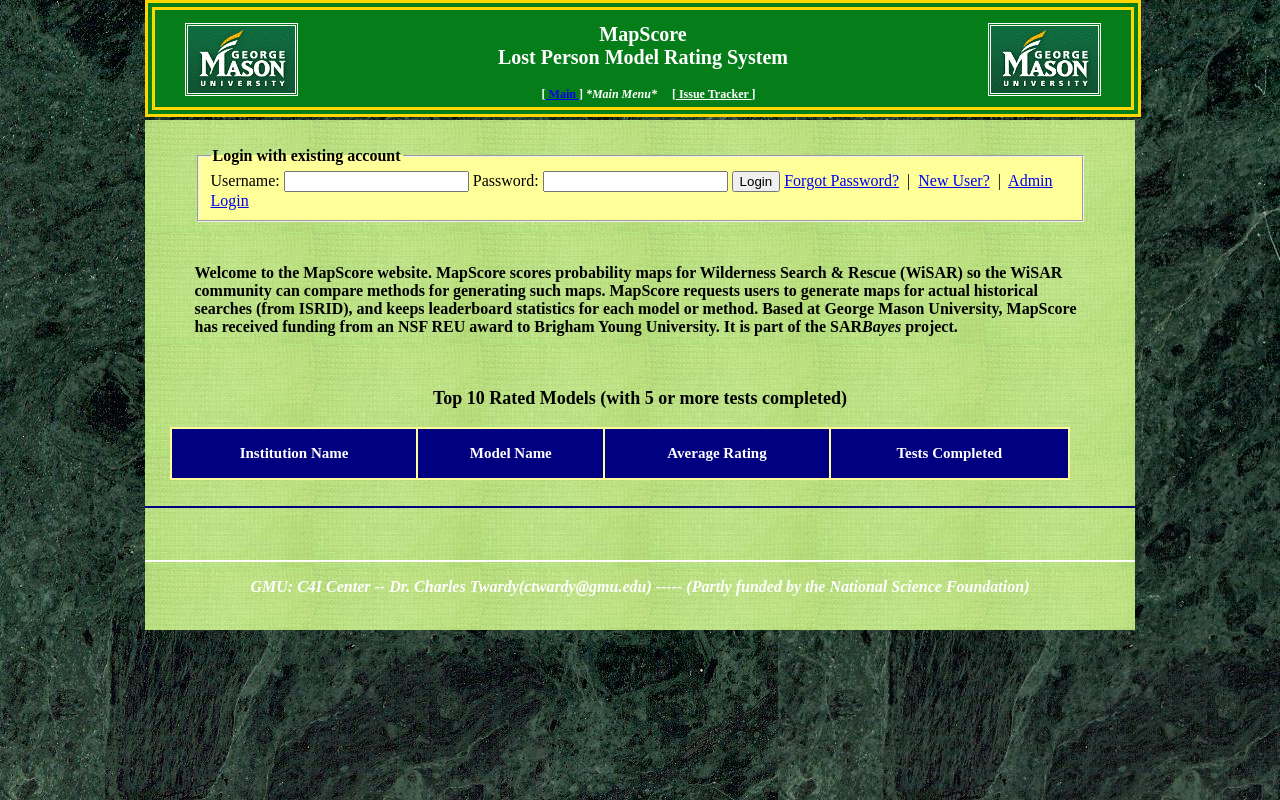
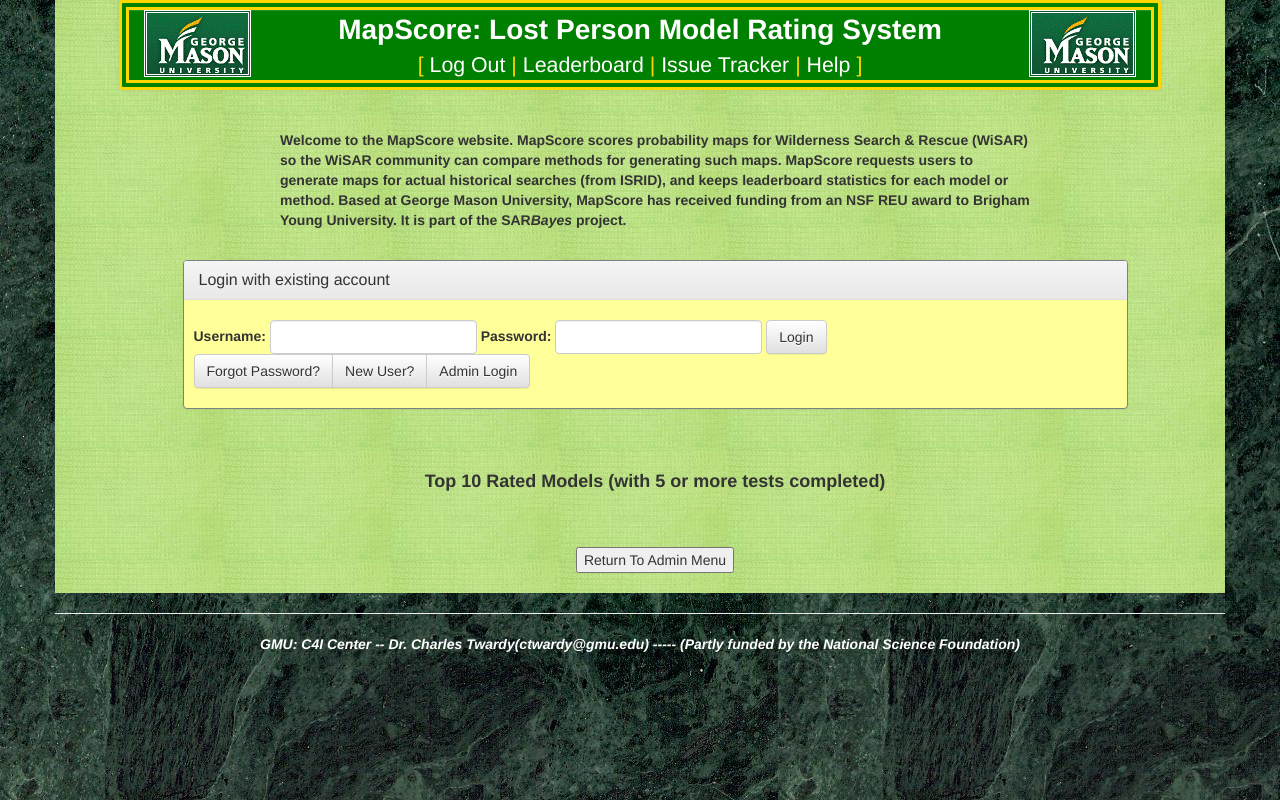
Before and after one commit to ctwardy/mapscore, a Django app: template templates/Main.html in a window 1280 px wide. Run offline with Django 3.2, Linux system fonts and the light colour scheme; the template is opened without the code that fills it, so the values that code supplies are empty; some libraries are stand-ins or nearby versions.

Commit message:
started moving over some pages to new templates

```diff
--- a/templates/Main.html
+++ b/templates/Main.html
@@ -1,48 +1,12 @@
-{% include "header_external.html" %}
+{% extends "leaderboard_base.html" %}
 
+{% block board_title %}
 
-<div style =' margin-left: 0% ; margin-top: 120px; margin-right: 0%; margin-bottom: 0px; color:black; overflow-y:hidden; overflow-x:hidden;'  >
-
-  <div style = 'padding-left:5%; padding-right:5%' >
-
-    <div style = '' >
-      <br>
-      <div style = 'padding-top: 1%; padding-bottom: 1%;'>
-        <div style = 'padding-left:0%'>
-          <fieldset style='background-color:#FFFF99; DISPLAY:inline;'>
-            <legend style="font-weight:bold;">Login with existing account</legend>
-            <form style = 'DISPLAY:inline;' action = "/account/" method = "post" name = "Login ">
-                {% csrf_token %}
-              Username: <Input maxlength = '30' type = "text" name = "Username">
-              Password: <Input maxlength = '30' type = "password" name = "Password">
-              <button type="submit" name="Login">Login</button>
-            </form>
-            <!--
-            <form style = 'DISPLAY:inline;' action="/password_reset">
-              <input type="submit" value="Forgot Password?">
-            </form>
-            -->
-            <a href="/password_reset/">Forgot Password?</a> &nbsp;|&nbsp;
-            <a href="/reg_conditions/">New User?</a> &nbsp;|&nbsp;
-            <a href="/admin_login/">Admin Login</a>
-          </fieldset>
-          <!--
-          <fieldset style='background-color:#FFFF99;DISPLAY:inline;'>
-            <legend style="font-weight:bold;">Don't have an account? </legend>
-            <form style='DISPLAY:inline;' action = "/reg_conditions/" method = "get" name = "Return to Main Menu">
-              <button name = "Register New Account" type = "submit" value = "HTML" style ='border:ridge;background-color:orange;border-color:black;color:black ;width:200px;height:25px'>
-                Register New Account
-              </button>
-            </form>
-          </fieldset>
-          -->
-        </div>
-      </div>
-    </div>
-
-    <br>
-
-    <p><b> Welcome to the MapScore website. MapScore scores
+<div class="container">
+  <div class="row top-buffer">
+    <div class="col-md-8 col-centered">
+      <p><b>
+        Welcome to the MapScore website. MapScore scores
         probability maps for Wilderness Search &amp; Rescue (WiSAR) so
         the WiSAR community can compare methods for generating such
         maps. MapScore requests users to generate maps for actual
@@ -51,63 +15,43 @@
         University, MapScore has received funding from an NSF REU
         award to Brigham Young University. It is part of the
         SAR<i>Bayes</i> project.
-    </b></p>
+      </b></p>
+    </div><!-- col -->
+  </div><!-- row -->
+</div><!-- container -->
+<div class="container">
+  <div class="row top-buffer">
+    <div class='col-md-10 col-centered'>
+      <div class="panel panel-default"
+        style="background-color:#FFFF99;border:1px solid gray;">
+        <div class="panel-heading">
+          <h3 class="panel-title">Login with existing account</h3>
+        </div>
+        <div class="panel-body" style="display:inline;">
+          <form class="form-inline" style="padding-left:10px;" action="/account/" method="post" name="Login">
+            {% csrf_token %}
+            <label for="username-input">Username:</label>
+            <input id="username-input" class="form-control" maxlength='30' type="text" name="Username">
+            <label for="password-input">Password:</label>
+            <input id="password-input" class="form-control" maxlength='30' type="password" name="Password">
+            <button class="btn btn-default "type="submit" name="Login">Login</button>
+            <div class="btn-group">
+              <a class="btn btn-default"href="/password_reset/">Forgot Password?</a>
+              <a class="btn btn-default"href="/reg_conditions/">New User?</a>
+              <a class="btn btn-default"href="/admin_login/">Admin Login</a>
+            </div><!-- btn-group -->
+          </form>
+        </div><!-- panel-body -->
+      </div><!-- panel -->
+    </div><!-- /col -->
+  </div><!-- /row -->
+  <br>
+</div><!-- container -->
 
+<br>
+<p class="text-center" style='font-size:18px'>
+  <b>Top 10 Rated Models (with 5 or more tests completed) </b>
+</p>
+{% endblock board_title %}
 
-    <br>
-</div>
-     <center> <p style ='font-size:18px'> <b>Top 10 Rated Models (with
-     5 or more tests completed) </b> </p></center>
-
-
-    <div style ='padding-left:25px'>
-    <table border = "0" style = " font-size:15px; width:900px"  bgcolor = '#FFFF99'>
-    <tr style ='color:white;background-color:navy'>
-    <th> <p style ='font-size:15px'> Institution Name </p> </th>
-    <th> <p style ='font-size:15px'> Model Name </p> </th>
-    <th> <p style ='font-size:15px'> Average Rating </p> </th>
-    <th> <p style ='font-size:15px'> Tests Completed </p> </th>
-
-    </tr>
-
-
-    {% for i in Scorelist %}
-    <tr style = " font-size:12px" >
-        {% for j in i %}
-            <td>
-              <p style =' font-size:15px'>
-                <center><b>{{j}}</b></center>
-              </p>
-            </td>
-        {% endfor %}
-    </tr>
-    {% endfor %}
-
-
-    </table>
-    </div>
-
-    <br>
-    <hr color = 'Navy'>
-    <br>
-
-<!--
-    <center>
-    <div style = 'padding-left: 0%; padding-right:15%; padding-top:
-         1%; padding-bottom: 1%; border:none; width:850px;'>
-        <form style='DISPLAY:inline;' action = "/admin_login/" method = "get" name = "adminlogin">
-            <button name = "adminlogin" type = "submit" value = "HTML" style ='border:ridge;background-color:navy;color:white;border-color:black;width:200px;height:25px'>
-            <div color = 'red'>
-            Administrator Login
-            </div>
-            </button>
-
-        </form>
-    </div>
-    </center>
-    -->
-<br>
-</div>
-
-
-{% include "footer.html" %}
+{% block options %}{% endblock options %}
--- a/templates/help_how_edit_account.html
+++ b/templates/help_how_edit_account.html
@@ -1,4 +1,5 @@
-{% include "header.html" %}
+{% extends "base.html" %}
+{% block content %}
 
 
 <div style =' margin-left: 0% ; margin-top: 130px; margin-right: 0%; margin-bottom: 0px; color:black; overflow-y:hidden; overflow-x:hidden;'  >
@@ -45,4 +46,4 @@
 
 </div>
 
-{% include "footer.html" %}
+{% endblock content %}
```
Also changed, not shown: templates/help.html (+3 -4 lines).
